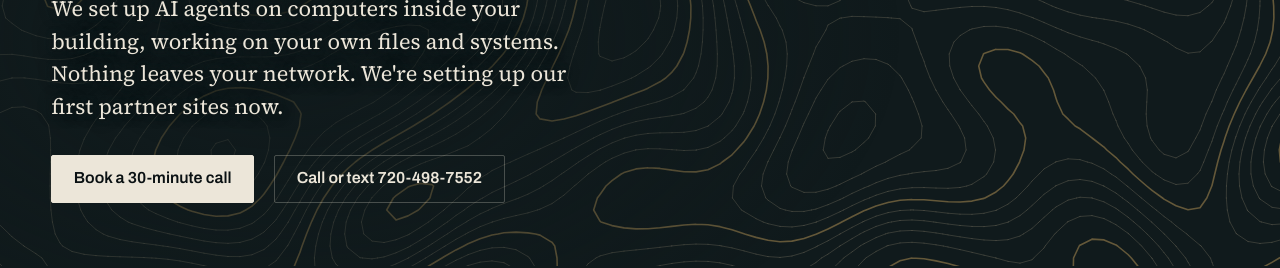
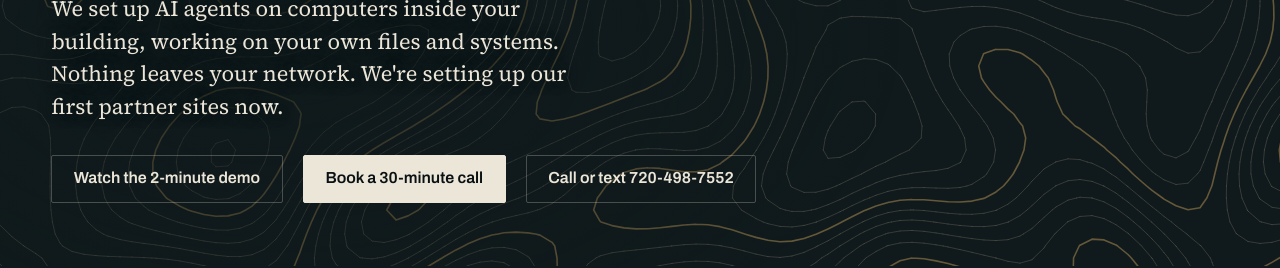
Before and after one commit to parker-deyoung/PAP_Landing, a plain HTML site: page local-ai/index.html in a window 1280 px wide. Shown: the part 534-802 px from the top of the page. Drawn offline with Linux system fonts and the light colour scheme.

Commit message:
Local AI: add demo video link at the top of the hero
Co-Authored-By: Claude Fable 5.2 <noreply@anthropic.com>

```diff
--- a/local-ai/index.html
+++ b/local-ai/index.html
@@ -119,6 +119,9 @@
         systems. Nothing leaves your network. We're setting up our first partner sites now.
       </p>
       <div class="cta-row">
+        <a class="btn btn--outline-light" href="https://youtu.be/iRcHijktFcQ" target="_blank" rel="noopener">
+          Watch the 2-minute demo
+        </a>
         <a class="btn btn--primary btn--book" data-book data-topic="ai-intro"
            href="https://calendar.app.google/qBJynKzATiRonKVb9">
           Book a 30-minute call
```
